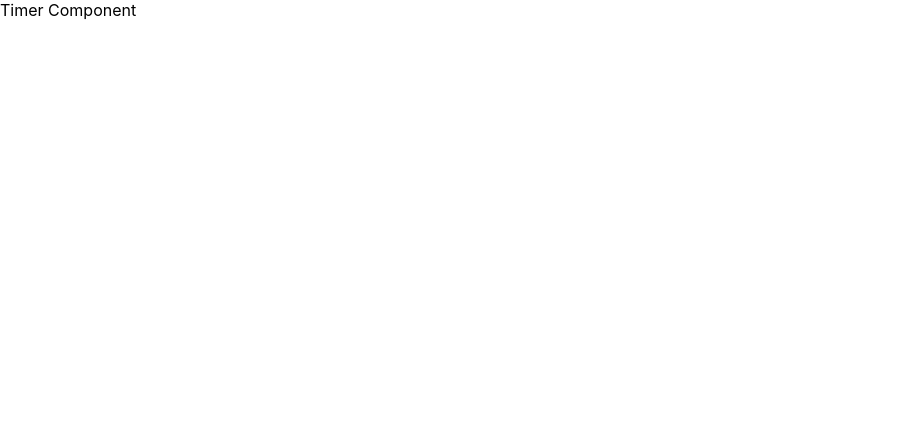
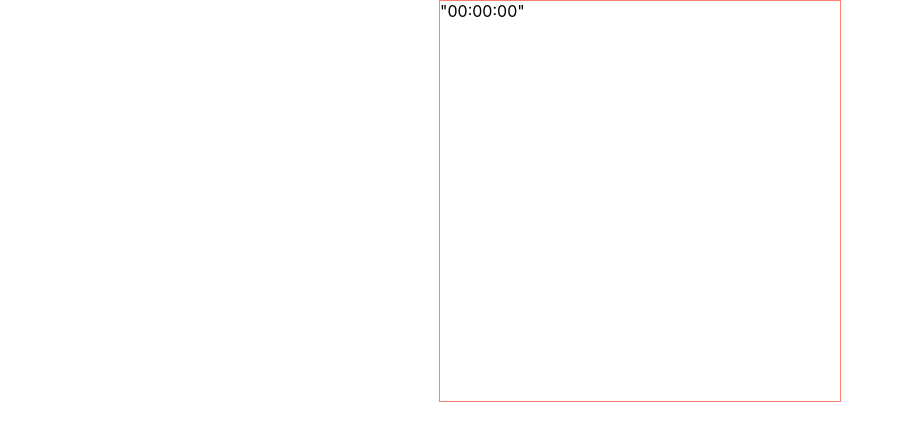
Before and after one commit to samadakram/Stop-watch-typescript, a React (Create React App) app: page / in a window 1280 px wide. Shown: the top 440 px of the page, without its empty margins (0-900 px from the left). Built offline with nearby package versions, Linux system fonts and the light colour scheme.

Commit message:
Update Timer.tsx

```diff
--- a/src/components/Timer/Timer.tsx
+++ b/src/components/Timer/Timer.tsx
@@ -1,9 +1,12 @@
 import React from 'react';
+import './Timer.css';
 
 const Timer = () => {
     return (
         <div className="timer-container">
-            Timer Component
+            <div className="time-box">
+                <span>"00:00:00"</span>
+            </div>
         </div>
     );
 }
```
